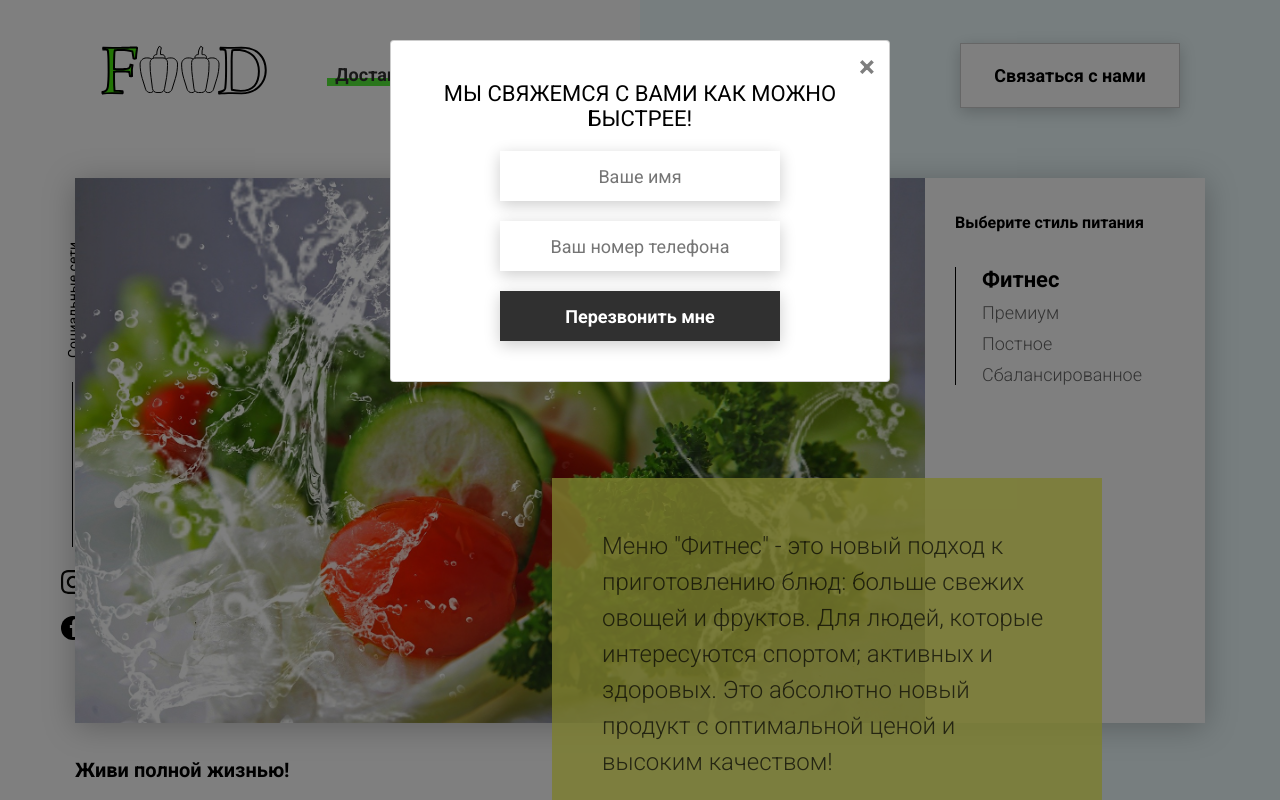
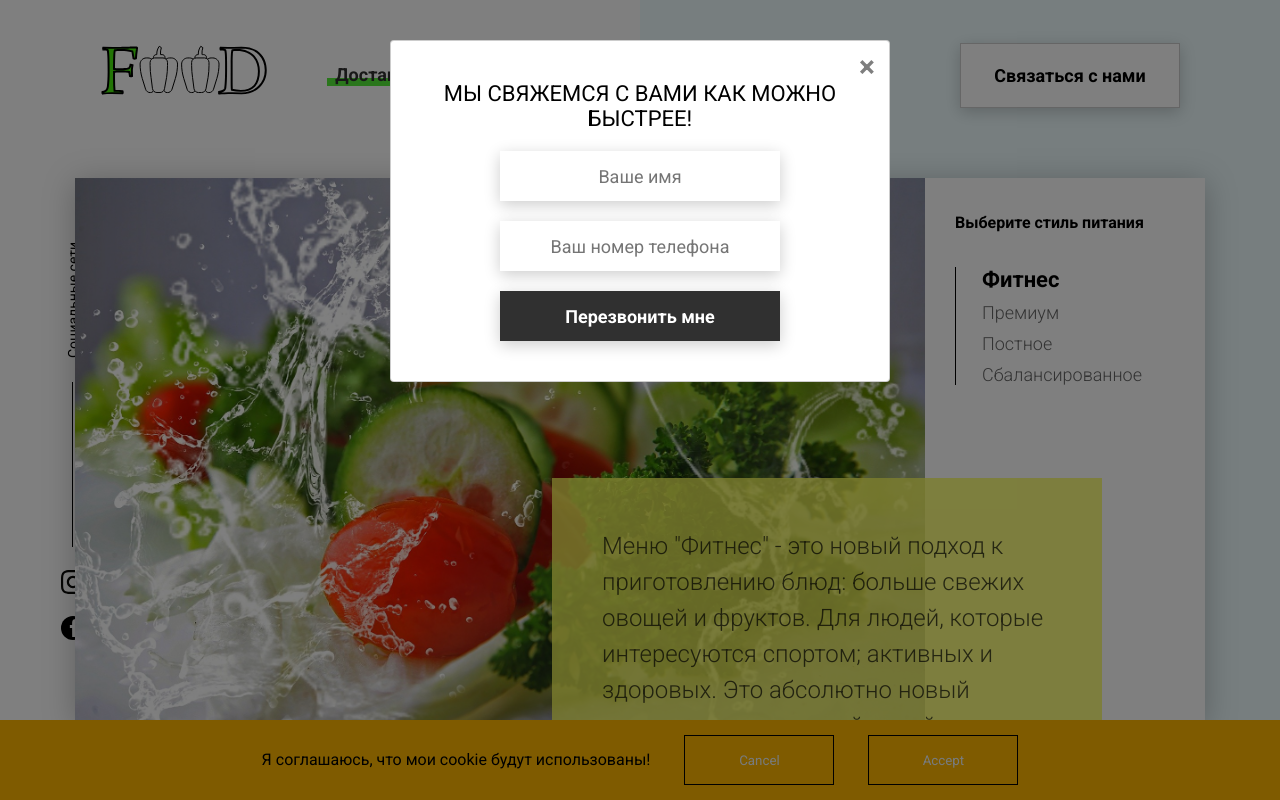
Before and after one commit to Kobzarko/Food, a website: page index.html in a window 1280 px wide. Shown: the top 800 px of the page. Drawn offline with Linux system fonts and the light colour scheme; no server answers.

Commit message:
add consent cookie popup window

```diff
--- /dev/null
+++ b/css/cookieConsent.css
@@ -0,0 +1,25 @@
+.popup {
+  position: fixed;
+  bottom: -100%;
+  width: 100%;
+  height: 80px;
+  background-color: rgb(255, 183, 0);
+  display: flex;
+  justify-content: center;
+  align-items: center;
+  transition: 0.3s all;
+}
+
+.popup_active {
+  bottom: 0;
+}
+
+.btn_cookie {
+  width: 150px;
+  height: 50px;
+  text-align: center;
+  color: aliceblue;
+  margin-left: 30px;
+  border: 1px solid black;
+  background-color: transparent;
+}
--- a/index.html
+++ b/index.html
@@ -1,11 +1,14 @@
 <!DOCTYPE html>
 <html lang="ru">
+
 <head>
     <meta charset="UTF-8">
     <meta name="viewport" content="width=device-width, initial-scale=1.0">
     <title>Food</title>
     <link rel="stylesheet" href="css/style.css">
+    <link rel="stylesheet" href="css/cookieConsent.css">
 </head>
+
 <body>
     <header class="header">
         <div class="header__left-block">
@@ -40,25 +43,31 @@
                 <div class="tabcontent">
                     <img src="img/tabs/vegy.jpg" alt="vegy">
                     <div class="tabcontent__descr">
-                        Меню "Фитнес" - это новый подход к приготовлению блюд: больше свежих овощей и фруктов. Для людей, которые интересуются спортом; активных и здоровых. Это абсолютно новый продукт с оптимальной ценой и высоким качеством!
+                        Меню "Фитнес" - это новый подход к приготовлению блюд: больше свежих овощей и фруктов. Для
+                        людей, которые интересуются спортом; активных и здоровых. Это абсолютно новый продукт с
+                        оптимальной ценой и высоким качеством!
                     </div>
                 </div>
                 <div class="tabcontent">
                     <img src="img/tabs/elite.jpg" alt="elite">
                     <div class="tabcontent__descr">
-                        Меню “Премиум” - мы используем не только красивый дизайн упаковки, но и качественное исполнение блюд. Красная рыба, морепродукты, фрукты - ресторанное меню без похода в ресторан!
+                        Меню “Премиум” - мы используем не только красивый дизайн упаковки, но и качественное исполнение
+                        блюд. Красная рыба, морепродукты, фрукты - ресторанное меню без похода в ресторан!
                     </div>
                 </div>
                 <div class="tabcontent">
                     <img src="img/tabs/post.jpg" alt="post">
                     <div class="tabcontent__descr">
-                        Наше специальное “Постное меню” - это тщательный подбор ингредиентов: полное отсутствие продуктов животного происхождения. Полная гармония с собой и природой в каждом элементе! Все будет Ом!
+                        Наше специальное “Постное меню” - это тщательный подбор ингредиентов: полное отсутствие
+                        продуктов животного происхождения. Полная гармония с собой и природой в каждом элементе! Все
+                        будет Ом!
                     </div>
                 </div>
                 <div class="tabcontent">
                     <img src="img/tabs/vegy.jpg" alt="vegy">
                     <div class="tabcontent__descr">
-                        Меню "Сбалансированное" - это соответствие вашего рациона всем научным рекомендациям. Мы тщательно просчитываем вашу потребность в к/б/ж/у и создаем лучшие блюда для вас.
+                        Меню "Сбалансированное" - это соответствие вашего рациона всем научным рекомендациям. Мы
+                        тщательно просчитываем вашу потребность в к/б/ж/у и создаем лучшие блюда для вас.
                     </div>
                 </div>
                 <div class="tabheader">
@@ -83,7 +92,10 @@
             <div class="offer__text">
                 <h2 class="title">Что мы можем вам предложить?</h2>
                 <div class="offer__descr">
-                    Наша основная идея - это правильное питание. Оно может быть простым и вкусным. Мы не просто доставка, мы сервис! Мы взяли на себя все расчеты БЖУ, калорийности, объемов порций и прочие важные, но скучные аспекты. Вам остается только полезная, сытная и правильная еда, которую мы привозим прямо под дверь.
+                    Наша основная идея - это правильное питание. Оно может быть простым и вкусным. Мы не просто
+                    доставка, мы сервис! Мы взяли на себя все расчеты БЖУ, калорийности, объемов порций и прочие важные,
+                    но скучные аспекты. Вам остается только полезная, сытная и правильная еда, которую мы привозим прямо
+                    под дверь.
                 </div>
             </div>
             <div class="offer__action">
@@ -95,11 +107,14 @@
             <div class="offer__advantages">
                 <h2>Быстро и полезно</h2>
                 <div class="offer__advantages-text">
-                    Готовка дома занимает много сил, времени и нервов. Мы привозим еду сразу на целый день, и ты можешь действовать так, как тебе удобно, не подстраиваясь ни под кого и будучи уверенным в качестве продукта!
+                    Готовка дома занимает много сил, времени и нервов. Мы привозим еду сразу на целый день, и ты можешь
+                    действовать так, как тебе удобно, не подстраиваясь ни под кого и будучи уверенным в качестве
+                    продукта!
                 </div>
                 <h2>Правильный рацион</h2>
                 <div class="offer__advantages-text">
-                    Мы разработали специальное меню, где учтены все нюансы правильного питания, от баланса БЖУ до их приготовления и дробления рациона.
+                    Мы разработали специальное меню, где учтены все нюансы правильного питания, от баланса БЖУ до их
+                    приготовления и дробления рациона.
                 </div>
             </div>
             <div class="offer__slider">
@@ -154,7 +169,7 @@
                 </div>
                 <div class="calculating__choose calculating__choose_medium">
                     <input type="text" id="height" placeholder="Введите рост" class="calculating__choose-item">
-                    <input type="text" id="weight" placeholder="Введите вес"  class="calculating__choose-item">
+                    <input type="text" id="weight" placeholder="Введите вес" class="calculating__choose-item">
                     <input type="text" id="age" placeholder="Введите возраст" class="calculating__choose-item">
                 </div>
 
@@ -163,7 +178,8 @@
                 </div>
                 <div class="calculating__choose calculating__choose_big">
                     <div id="low" class="calculating__choose-item">Низкая активность </div>
-                    <div id="small"  class="calculating__choose-item calculating__choose-item_active">Невысокая активность</div>
+                    <div id="small" class="calculating__choose-item calculating__choose-item_active">Невысокая
+                        активность</div>
                     <div id="medium" class="calculating__choose-item">Умеренная активность</div>
                     <div id="high" class="calculating__choose-item">Высокая активность</div>
                 </div>
@@ -200,7 +216,7 @@
             <div class="title">Заказывай пробный день прямо сейчас!</div>
             <form action="#" class="order__form">
                 <input required placeholder="Ваше имя" name="name" type="text" class="order__input">
-                <input  placeholder="Ваш номер телефона" name="phone" type="phone" class="order__input" required>
+                <input placeholder="Ваш номер телефона" name="phone" type="phone" class="order__input" required>
                 <img src="icons/right.svg" alt="right">
                 <button class="btn btn_dark btn_min">Перезвонить мне</button>
             </form>
@@ -216,9 +232,10 @@
                 <div class="title">Акция для новых клиентов!</div>
                 <div class="promotion__descr">
                     Мы ценим каждого клиента и предлагаем вам стать одним из них на очень выгодных условиях.
-                    Каждому, кто закажет доставку питание на неделю, будет предоставлена скидка в размере <span>20%!</span>
+                    Каждому, кто закажет доставку питание на неделю, будет предоставлена скидка в размере
+                    <span>20%!</span>
                     <br><br>
-                    Акция закончится <span class = 'spanDate'>20 мая в 00:00</span>
+                    Акция закончится <span class='spanDate'>20 мая в 00:00</span>
                 </div>
             </div>
             <div class="promotion__timer">
@@ -277,7 +294,17 @@
             </div>
         </div>
     </div>
+
+    <div class="popup">
+        <div class="container">
+            Я соглашаюсь, что мои cookie будут использованы!
+            <button class="btn_cookie" data-cancel>Cancel</button>
+            <button class="btn_cookie" data-confirm>Accept</button>
+        </div>
+    </div>
     <!-- <script src="https://cdn.jsdelivr.net/npm/axios/dist/axios.min.js"></script> -->
     <script src="js/main.js"></script>
+    <script src="js/cookieConsent.js"></script>
 </body>
+
 </html>
--- /dev/null
+++ b/js/cookieConsent.js
@@ -0,0 +1,48 @@
+window.addEventListener("DOMContentLoaded", () => {
+  //   const cookieStorage = {
+  //     getItem: (key) => {
+  //       const cookies = document.cookie.split(";").map(cookie.split("=")).reduce((acc, [key, value]) => ({ ...acc, [key.trim()]: value }), {});
+  //       return cookies[key];
+  //     },
+  //     setItem: (key, value) => {
+  //       document.cookie = `${key}=${value}; expires=Sun, 05 Jul 3567 06:23:43 GMT`;
+  //     },
+  //   };
+  //   const storageType = localStorage;
+  const storageType = localStorage;
+  const consentPropertyType = "site_consent";
+
+  // получаем либо true либо false
+  // true не показывать окно
+  // false показать окно
+  const hasConsented = () =>
+    storageType.getItem(consentPropertyType) === "true" ? true : false;
+
+  // сохраняем согласие пользователя если true
+  const toggleStorage = (prop) =>
+    storageType.setItem(consentPropertyType, prop);
+
+  const popup = document.querySelector(".popup"),
+    btnConfirm = document.querySelector("[data-confirm]"),
+    btnCancel = document.querySelector("[data-cancel]");
+
+  if (hasConsented()) {
+    // есть согласие получи метрики
+    console.log("Loading...");
+  } else {
+    // нет согласия получи модальное окно
+    popup.classList.add("popup_active");
+  }
+
+  btnConfirm.addEventListener("click", () => {
+    toggleStorage(true);
+    popup.classList.remove("popup_active");
+    console.log("Loading...");
+  });
+
+  btnCancel.addEventListener("click", () => {
+    toggleStorage(false);
+    popup.classList.remove("popup_active");
+    console.log("Canceled");
+  });
+});
```
Lines whose indentation alone changed are shown as unchanged.
